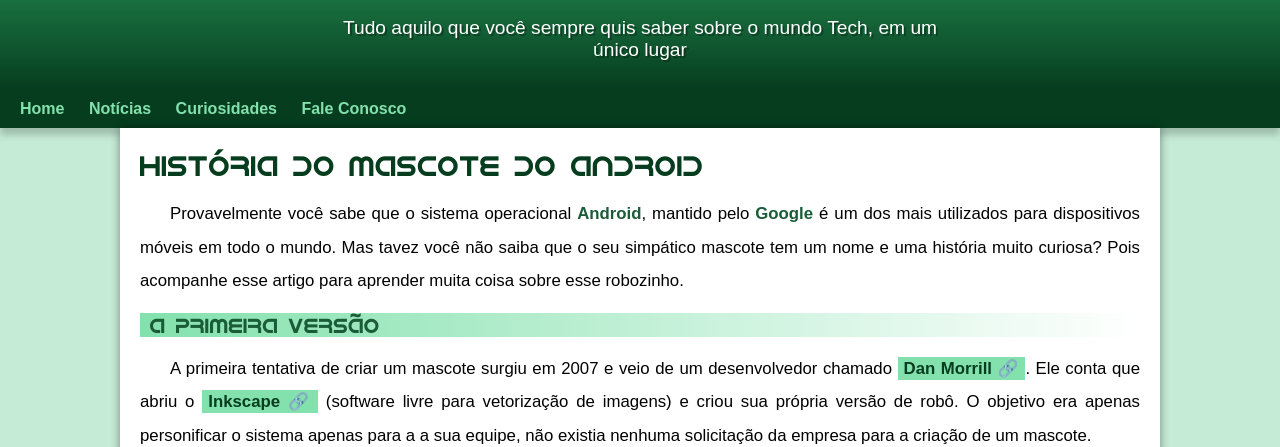
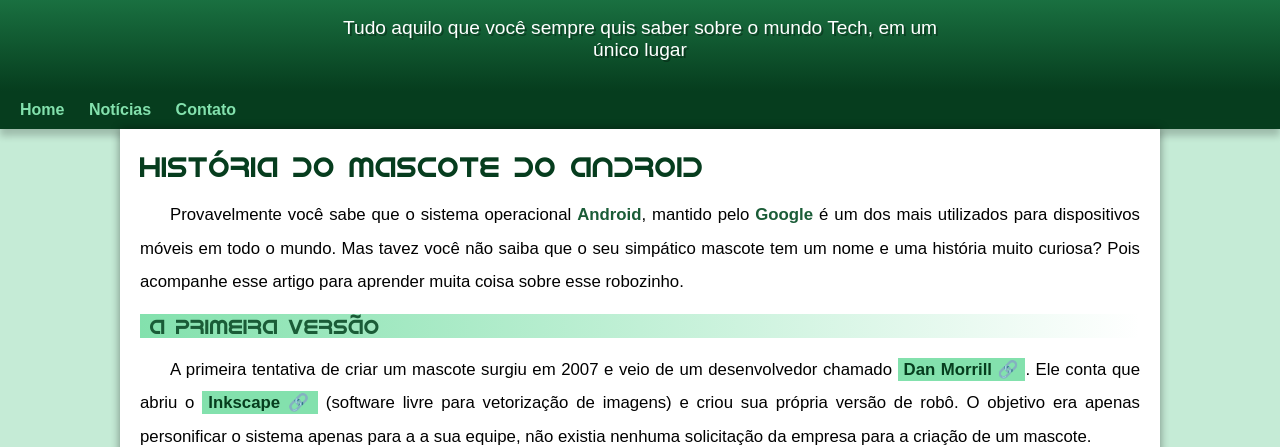
Before and after one commit to nhsneto/projeto-android, a plain HTML site: page index.html in a window 1280 px wide. Shown: the part 100-547 px from the top of the page. Drawn offline with Linux system fonts and the light colour scheme.

Commit message:
Problema de margin corrigido

```diff
--- a/estilo/style.css
+++ b/estilo/style.css
@@ -50,7 +50,7 @@
   text-align: center;
   color: white;
   max-width: 600px;
-  padding: 0 10px;
+  padding: 0 10px 30px;
   margin: 0 auto;
   text-shadow: 2px 2px 0 rgba(0, 0, 0, 0.315);
 }
--- a/index.html
+++ b/index.html
@@ -17,8 +17,7 @@
     <nav>
       <a href="#">Home</a>
       <a href="#">Notícias</a>
-      <a href="#">Curiosidades</a>
-      <a href="#">Fale Conosco</a>
+      <a href="#">Contato</a>
     </nav>
 
     <main>
```
